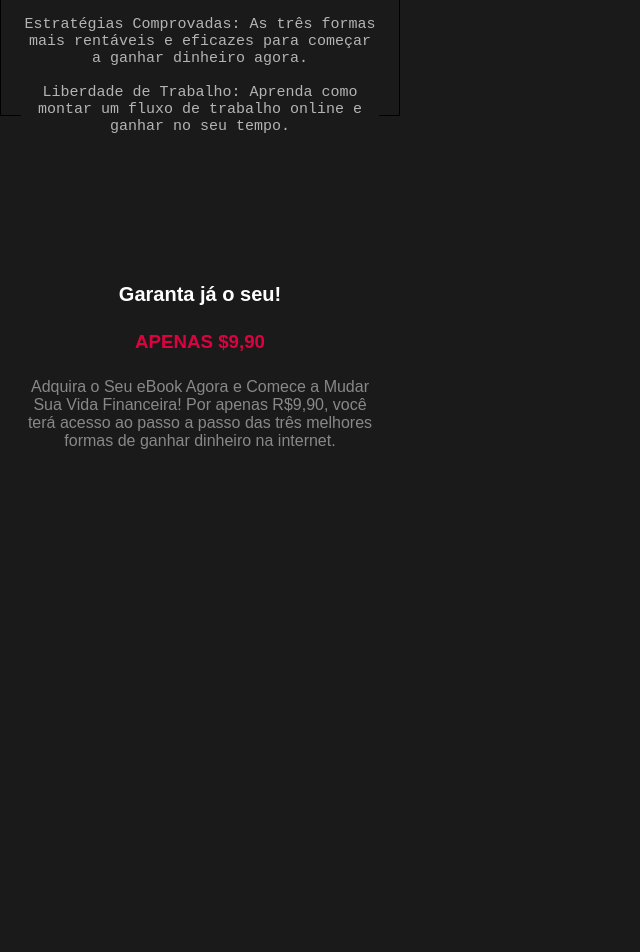
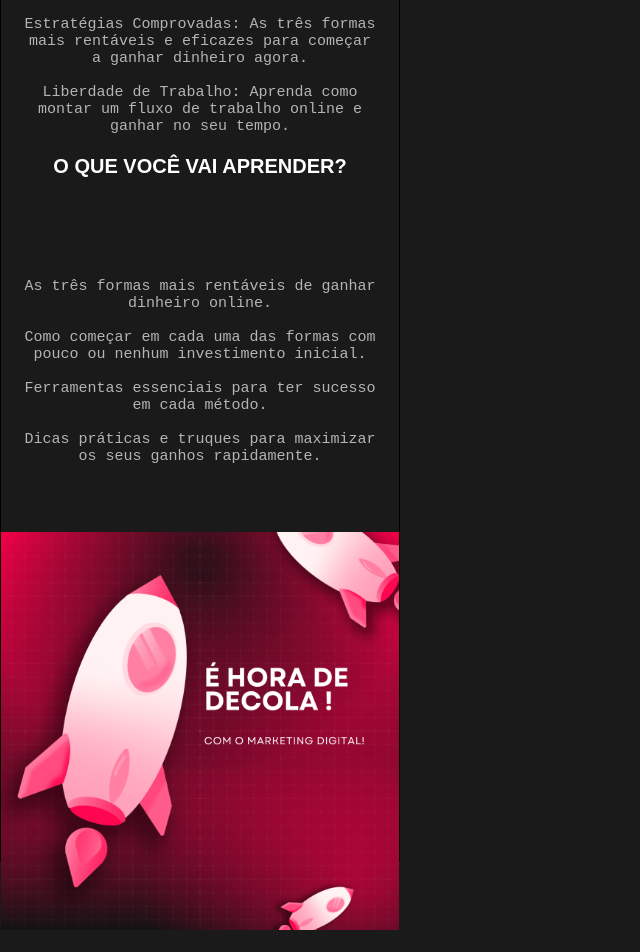
Before and after one commit to fabiohenridev/LP, a React (Vite) app in the folder guiasuplemento/: page / in a window 1280 px wide. Shown: the part 1060-2012 px from the top of the page, without its empty margins (0-640 px from the left). Before the commit the page ends 1676 px from the top, so only its background shows below. Built offline with nearby package versions, Linux system fonts and the light colour scheme.

Commit message:
update-all

```diff
--- a/guiasuplemento/src/Componentes/Head.css
+++ b/guiasuplemento/src/Componentes/Head.css
@@ -57,3 +57,11 @@ h2{
     margin: 20px;
     font-size: 20px;
 }
+.tolearn {
+    font-size: 20px;
+    padding: 20px;
+}
+.Decolar{
+    position: relative;
+    top: 70px;
+}
--- a/guiasuplemento/src/Componentes/Head.jsx
+++ b/guiasuplemento/src/Componentes/Head.jsx
@@ -18,6 +18,13 @@ export default function Head() {
                     Estratégias Comprovadas: As três formas mais rentáveis e eficazes para começar a ganhar dinheiro agora.<br/><br/>
                     Liberdade de Trabalho: Aprenda como montar um fluxo de trabalho online e ganhar no seu tempo.
                 </p>
+                <h2 className='tolearn'>O QUE VOCÊ VAI APRENDER?</h2>
+                <p>As três formas mais rentáveis de ganhar dinheiro online.<br/><br/>
+Como começar em cada uma das formas com pouco ou nenhum investimento inicial.<br/><br/>
+Ferramentas essenciais para ter sucesso em cada método.<br/><br/>
+Dicas práticas e truques para maximizar os seus ganhos rapidamente.<br/><br/>
+</p>
+<img className='Decolar' src='/Decolar.png'></img>
 
             </div>
         </div>
```
Also changed, not shown: guiasuplemento/public/Decolar.png (added).
